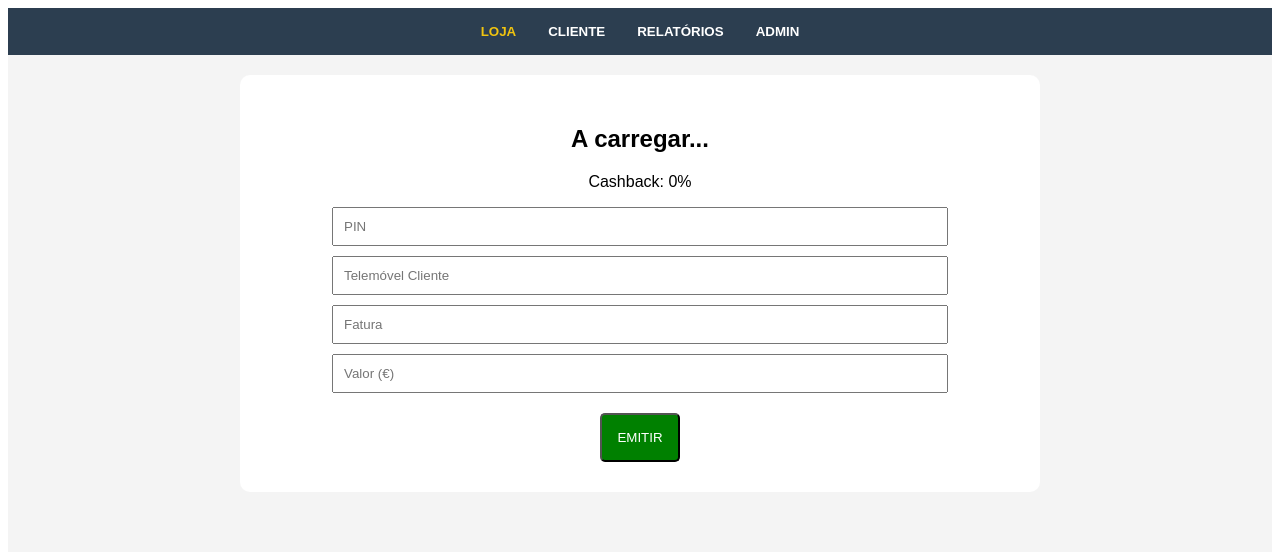
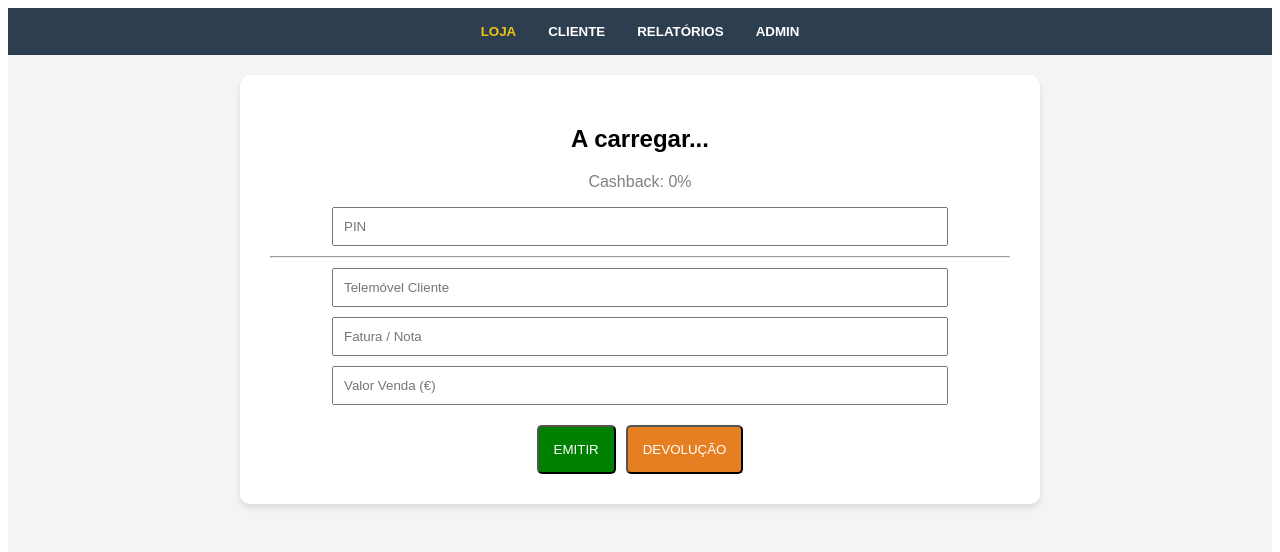
Before and after one commit to filipepocas/vizinhomais-app, a React (Create React App) app in the folder frontend/: page / in a window 1280 px wide. Shown: the top 552 px of the page. Built offline with nearby package versions, Linux system fonts and the light colour scheme; no server answers; the database is empty.

Commit message:
Adicionada validacao de saldo disponivel (2 dias) na devolucao de cashback

```diff
--- a/frontend/src/App.js
+++ b/frontend/src/App.js
@@ -1,6 +1,6 @@
 import React, { useState, useEffect } from 'react';
 import { db } from './firebase';
-import { doc, setDoc, increment, collection, addDoc, serverTimestamp, getDoc } from "firebase/firestore";
+import { doc, setDoc, increment, collection, addDoc, serverTimestamp, getDoc, getDocs, query, where } from "firebase/firestore";
 import Cliente from './Cliente';
 import Gestor from './Gestor';
 import Relatorio from './Relatorio';
@@ -14,6 +14,7 @@ const [pin, setPin] = useState('');
 const [carregando, setCarregando] = useState(false);
 const [lojaData, setLojaData] = useState(null);
 
+// NIF da loja de teste - Garante que este NIF existe no teu Gestor!
 const NIF_LOJA = "123456789";
 
 useEffect(() => {
@@ -30,20 +31,38 @@ buscarDadosLoja();
 const movimentarCashback = async (tipo) => {
 if (pin !== "1234") { alert("PIN incorreto!"); return; }
 if (!clientId || !valorFatura || !numFatura || !lojaData) { alert("Dados incompletos!"); return; }
+
 setCarregando(true);
 const valorBase = Number(valorFatura);
 const valorCashback = tipo === 'emissao' ? (valorBase * lojaData.percentagem) : -(valorBase * lojaData.percentagem);
 
 try {
+// 1. Verificar saldo disponível real
 const saldoRef = doc(db, "clientes", clientId, "saldos_por_loja", NIF_LOJA);
-await setDoc(saldoRef, { saldoDisponivel: increment(valorCashback), nomeLoja: lojaData.nome }, { merge: true });
+const saldoSnap = await getDoc(saldoRef);
+const saldoAtual = saldoSnap.exists() ? saldoSnap.data().saldoDisponivel : 0;
+
+if (tipo === 'devolucao' && saldoAtual < Math.abs(valorCashback)) {
+alert("Saldo disponível insuficiente para esta devolução (verifique os 2 dias de carência).");
+setCarregando(false);
+return;
+}
+
+// 2. Atualizar saldo
+await setDoc(saldoRef, {
+saldoDisponivel: increment(valorCashback),
+nomeLoja: lojaData.nome
+}, { merge: true });
+
+// 3. Registar no histórico
 await addDoc(collection(db, "historico"), {
 clienteId: clientId, lojaId: NIF_LOJA, nomeLoja: lojaData.nome, fatura: numFatura,
 valorVenda: valorBase, valorCashback: valorCashback, data: serverTimestamp(), tipo: tipo
 });
-alert("Sucesso!");
+
+alert("Operação concluída!");
 setClientId(''); setValorFatura(''); setNumFatura('');
-} catch (e) { alert("Erro!"); }
+} catch (e) { alert("Erro de ligação."); }
 finally { setCarregando(false); }
 };
 
@@ -56,20 +75,27 @@ return (
 <button onClick={() => setView('relatorio')} style={{ background: 'none', border: 'none', color: view === 'relatorio' ? '#f1c40f' : 'white', cursor: 'pointer', fontWeight: 'bold' }}>RELATÓRIOS</button>
 <button onClick={() => setView('gestor')} style={{ background: 'none', border: 'none', color: view === 'gestor' ? '#f1c40f' : 'white', cursor: 'pointer', fontWeight: 'bold' }}>ADMIN</button>
 </nav>
+
 <div style={{ maxWidth: '800px', margin: '0 auto', padding: '20px' }}>
 {view === 'comerciante' ? (
-<div style={{ background: 'white', padding: '30px', borderRadius: '10px', textAlign: 'center' }}>
+<div style={{ background: 'white', padding: '30px', borderRadius: '10px', boxShadow: '0 4px 6px rgba(0,0,0,0.1)', textAlign: 'center' }}>
 <h2>{lojaData ? 'Loja: ' + lojaData.nome : "A carregar..."}</h2>
-<p>Cashback: {lojaData ? (lojaData.percentagem * 100).toFixed(0) + '%' : '0%'}</p>
+<p style={{color: 'gray'}}>Cashback: {lojaData ? (lojaData.percentagem * 100).toFixed(0) + '%' : '0%'}</p>
 <input type="password" placeholder="PIN" value={pin} onChange={(e) => setPin(e.target.value)} style={{ display: 'block', margin: '10px auto', padding: '10px', width: '80%' }} />
+<hr />
 <input type="text" placeholder="Telemóvel Cliente" value={clientId} onChange={(e) => setClientId(e.target.value)} style={{ display: 'block', margin: '10px auto', padding: '10px', width: '80%' }} />
-<input type="text" placeholder="Fatura" value={numFatura} onChange={(e) => setNumFatura(e.target.value)} style={{ display: 'block', margin: '10px auto', padding: '10px', width: '80%' }} />
-<input type="number" placeholder="Valor (€)" value={valorFatura} onChange={(e) => setValorFatura(e.target.value)} style={{ display: 'block', margin: '10px auto', padding: '10px', width: '80%' }} />
-<button onClick={() => movimentarCashback('emissao')} disabled={carregando} style={{ background: 'green', color: 'white', padding: '15px', borderRadius: '5px', marginTop: '10px' }}>{carregando ? "..." : "EMITIR"}</button>
+<input type="text" placeholder="Fatura / Nota" value={numFatura} onChange={(e) => setNumFatura(e.target.value)} style={{ display: 'block', margin: '10px auto', padding: '10px', width: '80%' }} />
+<input type="number" placeholder="Valor Venda (€)" value={valorFatura} onChange={(e) => setValorFatura(e.target.value)} style={{ display: 'block', margin: '10px auto', padding: '10px', width: '80%' }} />
+
+<div style={{ marginTop: '20px', display: 'flex', justifyContent: 'center', gap: '10px' }}>
+<button onClick={() => movimentarCashback('emissao')} disabled={carregando} style={{ background: 'green', color: 'white', padding: '15px', borderRadius: '5px' }}>{carregando ? "..." : "EMITIR"}</button>
+<button onClick={() => movimentarCashback('devolucao')} disabled={carregando} style={{ background: '#e67e22', color: 'white', padding: '15px', borderRadius: '5px' }}>DEVOLUÇÃO</button>
+</div>
 </div>
 ) : view === 'cliente' ? <Cliente /> : view === 'gestor' ? <Gestor /> : <Relatorio />}
 </div>
 </div>
 );
 }
+
 export default App;
```
